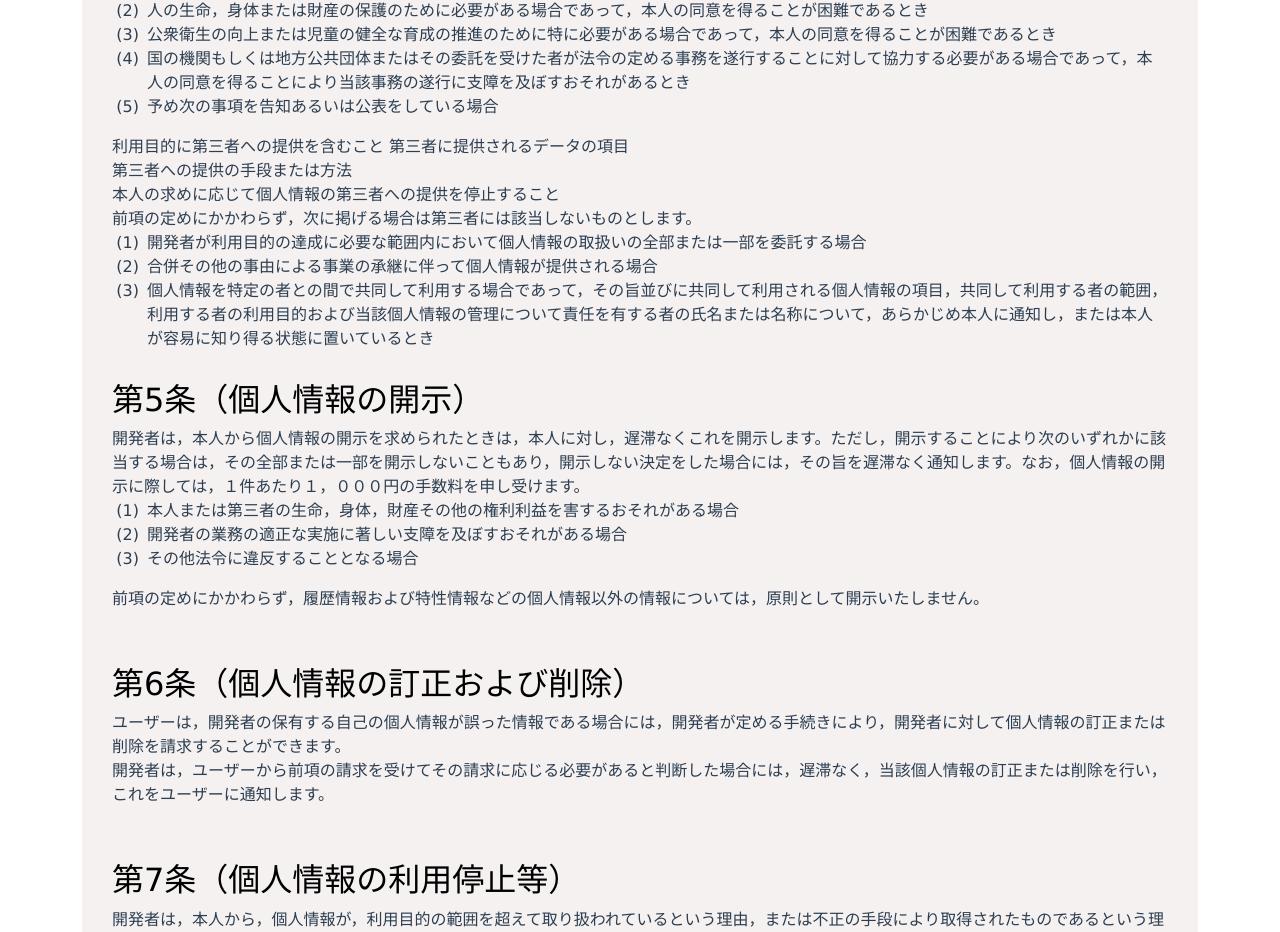
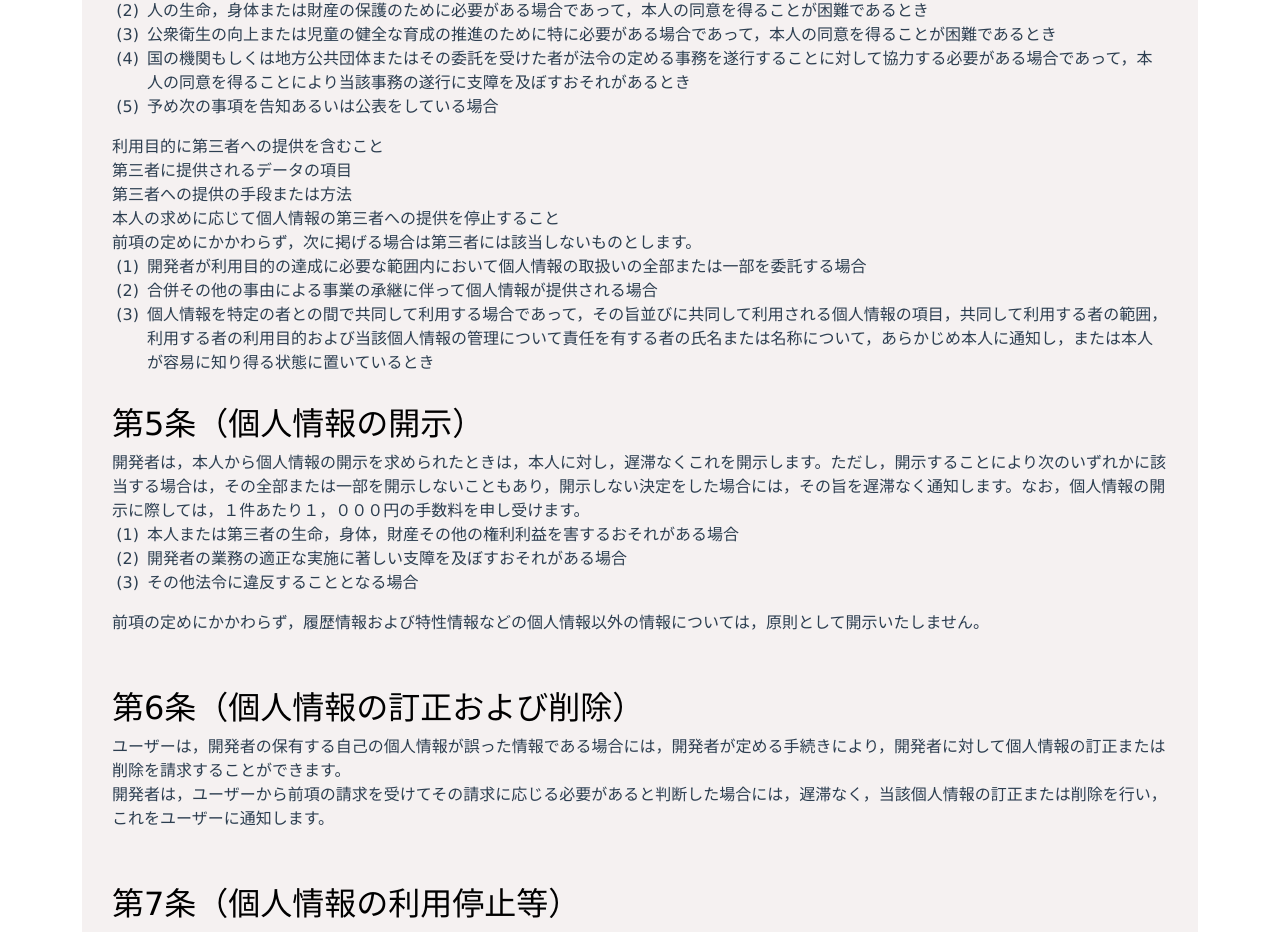
Before and after one commit to tomotakashimizu/sharery-website-vue, a Vue app: page /privacy-policy in a window 1280 px wide. Shown: the part 1351-2283 px from the top of the page. Built offline with nearby package versions, Linux system fonts and the light colour scheme.

Commit message:
[fix] プライバシーポリシーの文面を修正

```diff
--- a/src/views/PrivacyPolicy.vue
+++ b/src/views/PrivacyPolicy.vue
@@ -71,9 +71,8 @@
           </li>
           <li>予め次の事項を告知あるいは公表をしている場合</li>
         </ol>
-        <div>
-          利用目的に第三者への提供を含むこと 第三者に提供されるデータの項目
-        </div>
+        <div>利用目的に第三者への提供を含むこと</div>
+        <div>第三者に提供されるデータの項目</div>
         <div>第三者への提供の手段または方法</div>
         <div>本人の求めに応じて個人情報の第三者への提供を停止すること</div>
         <div>
```
